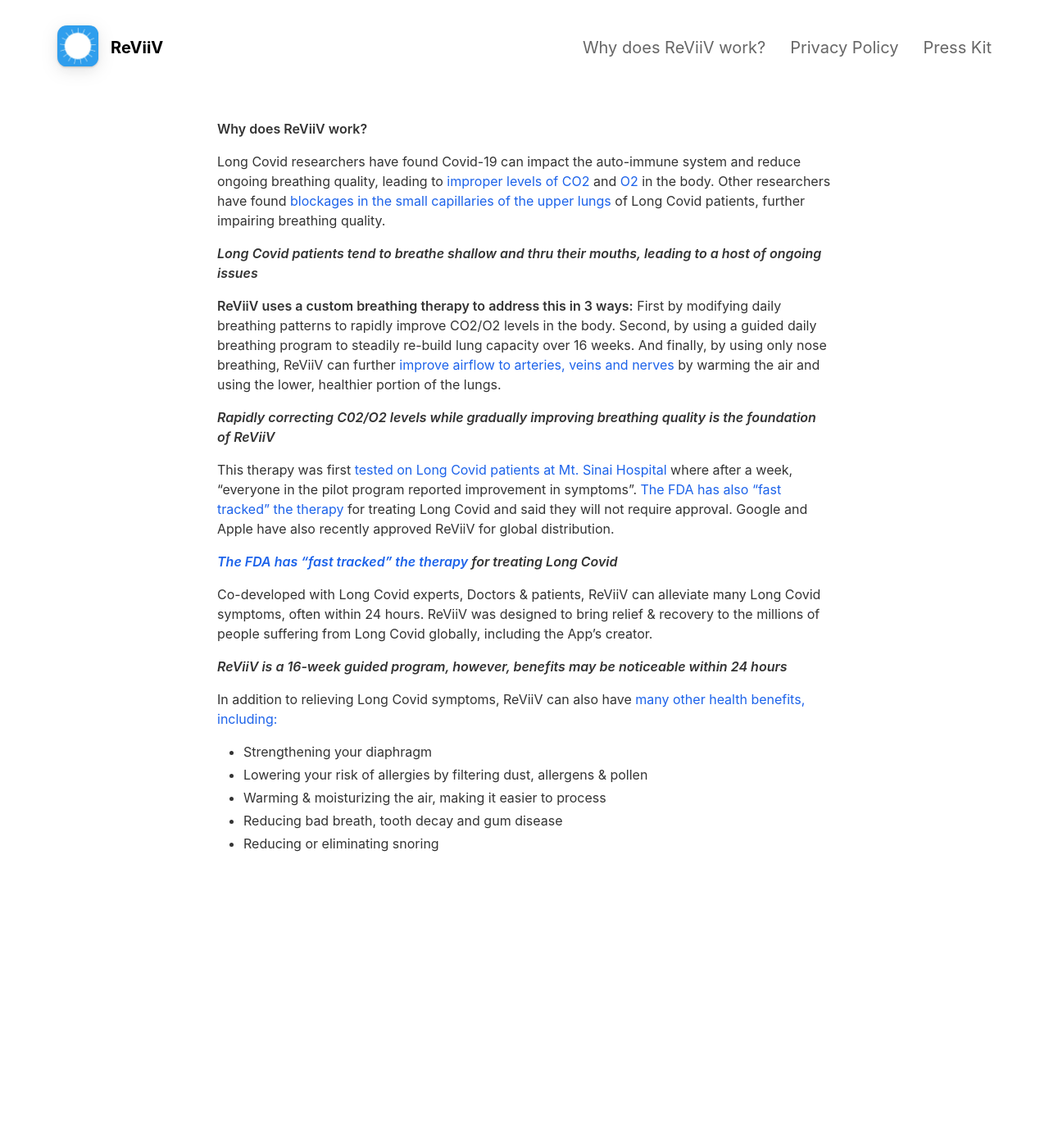
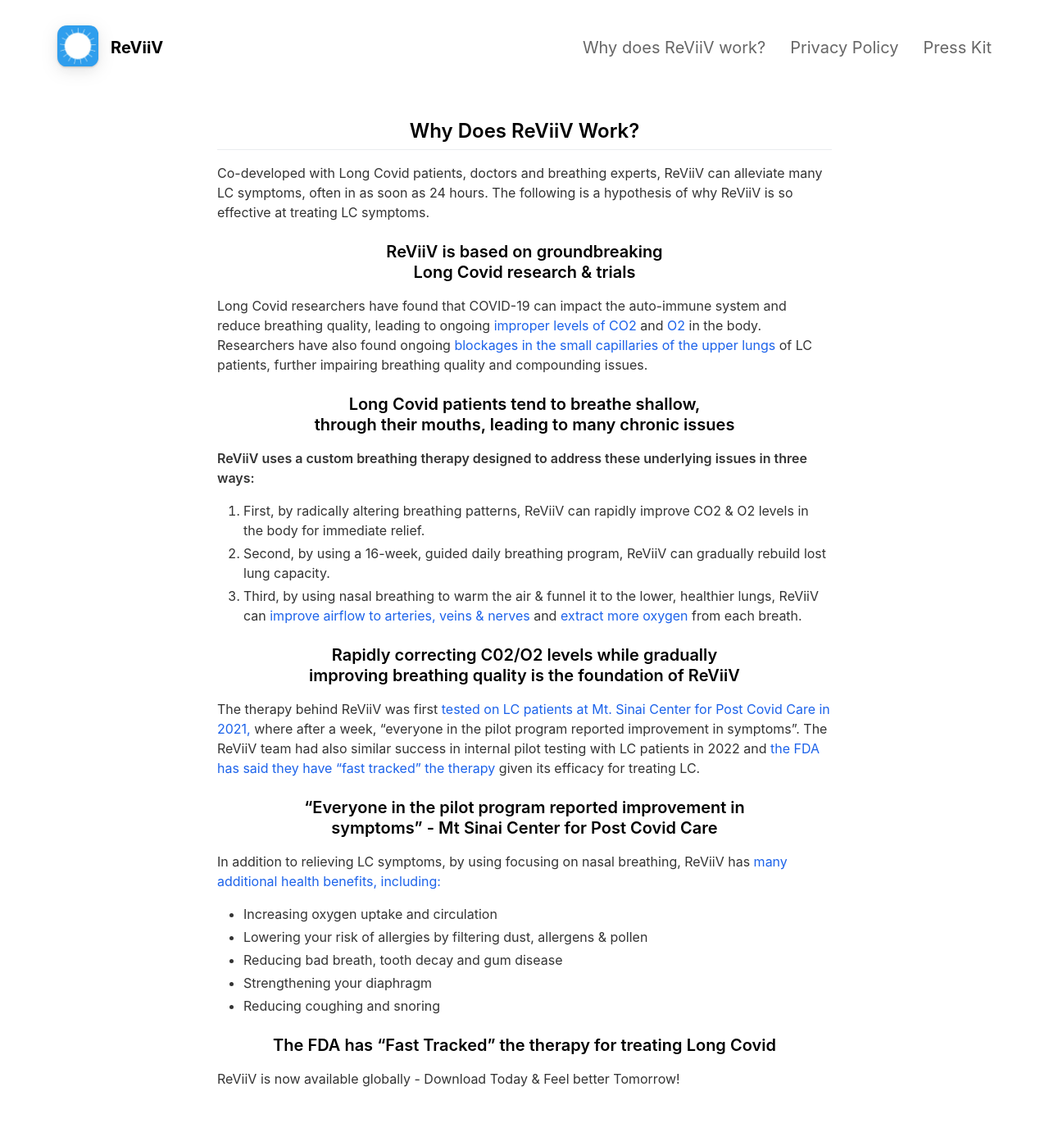
Before and after one commit to marcvanh/reviiv.me, a Jekyll site: the page built from _pages/howitworks.md, in a window 1280 px wide. Shown: the whole page at 82% size. Built offline with Jekyll 4.4.1, drawn with Linux system fonts in a browser that asks for light colours; nearby versions of some CDN libraries; before the commit the page ends 1111 px from its top, so only the background shows below that.

Commit message:
Update howitworks.md

```diff
--- a/_pages/howitworks.md
+++ b/_pages/howitworks.md
@@ -4,28 +4,36 @@ title: Why does ReViiV work?
 include_in_header: true
 ---
 
-**Why does ReViiV work?**
+<h2 align="center"> Why Does ReViiV Work? </h2>
 
-Long Covid researchers have found Covid-19 can impact the auto-immune system and reduce ongoing breathing quality, leading to [improper levels of CO2](https://www.theatlantic.com/newsletters/archive/2021/03/atlantic-daily-understanding-long-covid/618232/) and [O2](https://www.frontiersin.org/articles/10.3389/fcimb.2022.861703/full) in the body.  Other researchers have found [blockages in the small capillaries of the upper lungs](https://doi.org/10.1148/radiol.220492) of Long Covid patients, further impairing breathing quality.
+Co-developed with Long Covid patients, doctors and breathing experts, ReViiV can alleviate many LC symptoms, often in as soon as 24 hours.  The following is a hypothesis of why ReViiV is so effective at treating LC symptoms.
 
-***Long Covid patients tend to breathe shallow and thru their mouths, leading to a host of ongoing issues***
+<h3 align="center"> ReViiV is based on groundbreaking<br>Long Covid research & trials </h3>
 
-**ReViiV uses a custom breathing therapy to address this in 3 ways:**  First by modifying daily breathing patterns to rapidly improve CO2/O2 levels in the body.  Second, by using a guided daily breathing program to steadily re-build lung capacity over 16 weeks.  And finally, by using only nose breathing, ReViiV can further [improve airflow to arteries, veins and nerves](https://www.healthline.com/health/nose-breathing#:~:text=Nose%20breathing%20is%20more%20beneficial,bad%20breath%20and%20gum%20inflammation.) by warming the air and using the lower, healthier portion of the lungs.
+Long Covid researchers have found that COVID-19 can impact the auto-immune system and reduce breathing quality, leading to ongoing [improper levels of CO2](https://www.theatlantic.com/newsletters/archive/2021/03/atlantic-daily-understanding-long-covid/618232/) and [O2](https://www.frontiersin.org/articles/10.3389/fcimb.2022.861703/full) in the body.  Researchers have also found ongoing [blockages in the small capillaries of the upper lungs](https://doi.org/10.1148/radiol.220492) of LC patients, further impairing breathing quality and compounding issues.
 
-***Rapidly correcting C02/O2 levels while gradually improving breathing quality is the foundation of ReViiV***
+<h3 align="center"> Long Covid patients tend to breathe shallow,<br>through their mouths, leading to many chronic issues </h3>
 
-This therapy was first [tested on Long Covid patients at Mt. Sinai Hospital](https://www.theatlantic.com/newsletters/archive/2021/03/atlantic-daily-understanding-long-covid/618232/) where after a week, “everyone in the pilot program reported improvement in symptoms”.  [The FDA has also “fast tracked” the therapy](https://www.theatlantic.com/newsletters/archive/2021/03/atlantic-daily-understanding-long-covid/618232/) for treating Long Covid and said they will not require approval.  Google and Apple have also recently approved ReViiV for global distribution.
+**ReViiV uses a custom breathing therapy designed to address these underlying issues in three ways:**
 
-***[The FDA has “fast tracked” the therapy](https://www.theatlantic.com/newsletters/archive/2021/03/atlantic-daily-understanding-long-covid/618232/) for treating Long Covid***
+1. First, by radically altering breathing patterns, ReViiV can rapidly improve CO2 & O2 levels in the body for immediate relief.
+1. Second, by using a 16-week, guided daily breathing program, ReViiV can gradually rebuild lost lung capacity.
+1. Third, by using nasal breathing to warm the air & funnel it to the lower, healthier lungs, ReViiV can [improve airflow to arteries, veins & nerves](https://www.healthline.com/health/nose-breathing#:~:text=Nose%20breathing%20is%20more%20beneficial,bad%20breath%20and%20gum%20inflammation.) and [extract more oxygen](https://www.drgalante.com/sleep-apnea/benefits-breathing-through-nose/) from each breath.
 
-Co-developed with Long Covid experts, Doctors & patients, ReViiV can alleviate many Long Covid symptoms, often within 24 hours.  ReViiV was designed to bring relief & recovery to the millions of people suffering from Long Covid globally, including the App’s creator.
+<h3 align="center"> Rapidly correcting C02/O2 levels while gradually<br>improving breathing quality is the foundation of ReViiV </h3>
 
-***ReViiV is a 16-week guided program, however, benefits may be noticeable within 24 hours***
+The therapy behind ReViiV was first [tested on LC patients at Mt. Sinai Center for Post Covid Care in 2021, ](https://www.theatlantic.com/newsletters/archive/2021/03/atlantic-daily-understanding-long-covid/618232/)where after a week, “everyone in the pilot program reported improvement in symptoms”.  The ReViiV team had also similar success in internal pilot testing with LC patients in 2022 and [the FDA has said they have “fast tracked” the therapy](https://www.theatlantic.com/newsletters/archive/2021/03/atlantic-daily-understanding-long-covid/618232/) given its efficacy for treating LC.
 
-In addition to relieving Long Covid symptoms, ReViiV can also have [many other health benefits, including:  ](https://www.healthline.com/health/nose-breathing#:~:text=Nose%20breathing%20is%20more%20beneficial,bad%20breath%20and%20gum%20inflammation.)
+<h3 align="center"> “Everyone in the pilot program reported improvement in<br>symptoms” - Mt Sinai Center for Post Covid Care </h3>
 
+In addition to relieving LC symptoms, by using focusing on nasal breathing, ReViiV has [many additional health benefits, including:  ](https://www.healthline.com/health/nose-breathing#:~:text=Nose%20breathing%20is%20more%20beneficial,bad%20breath%20and%20gum%20inflammation.)
+
+- Increasing oxygen uptake and circulation
+- Lowering your risk of allergies by filtering dust, allergens & pollen
+- Reducing bad breath, tooth decay and gum disease
 - Strengthening your diaphragm
-- Lowering your risk of allergies by filtering dust, allergens & pollen
-- Warming & moisturizing the air, making it easier to process
-- Reducing bad breath, tooth decay and gum disease
-- Reducing or eliminating snoring
+- Reducing coughing and snoring
+
+<h3 align="center"> The FDA has “Fast Tracked” the therapy for treating Long Covid </h3>
+
+ReViiV is now available globally - Download Today & Feel better Tomorrow!
```
